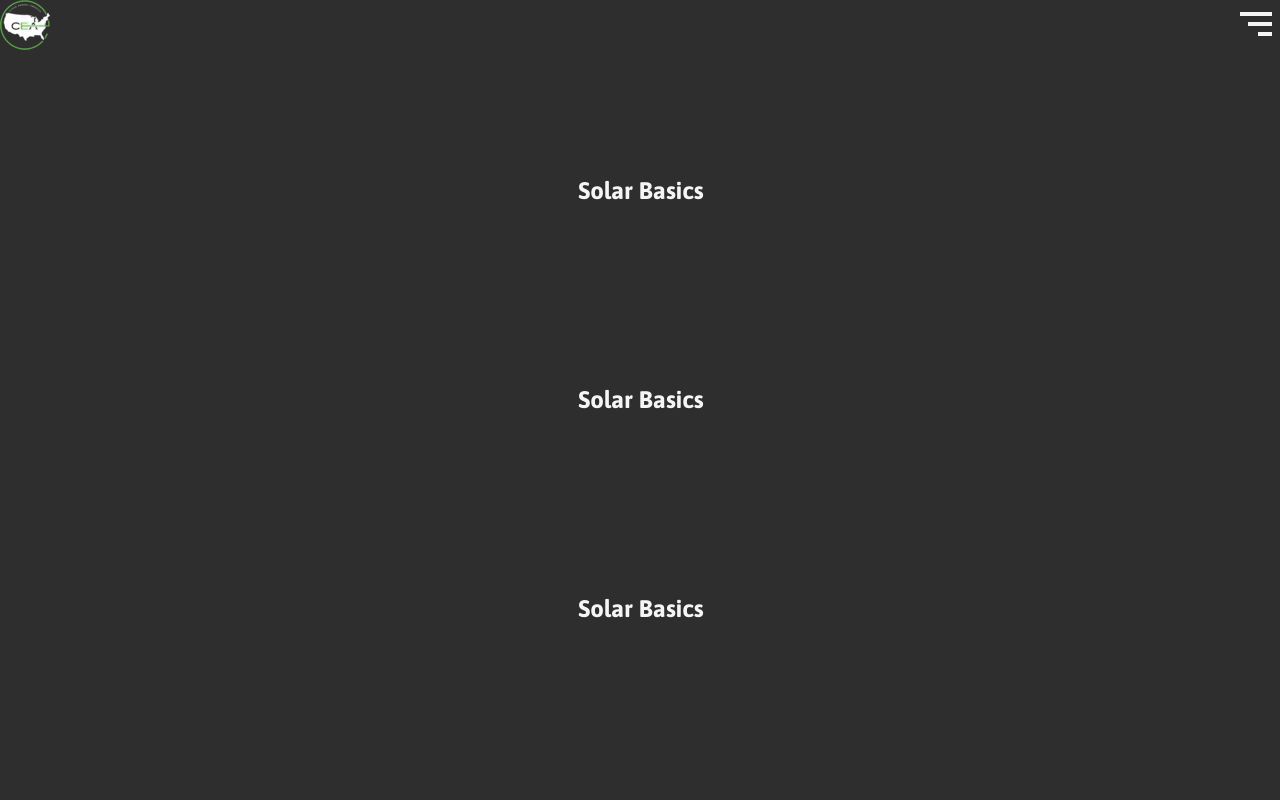
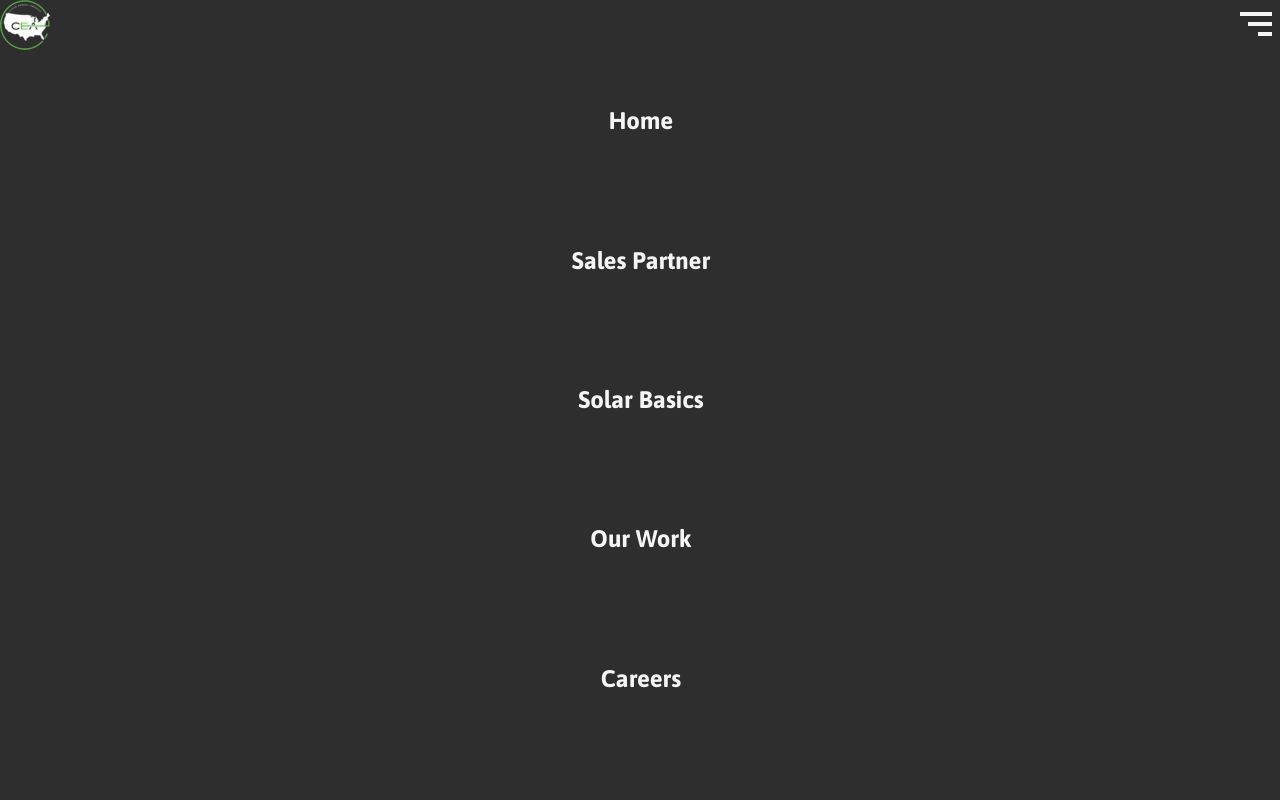
Before and after one commit to eric-santosCEA/second-solarcea, a React (Create React App) app: page / in a window 1280 px wide. Both pictures are taken after a click on the icon 1256 px from the left and 24 px from the top of the page. Shown: the top 800 px of the page. Built offline with nearby package versions, Linux system fonts and the light colour scheme.

Commit message:
added navigation to work page, updated links on nav

```diff
--- a/src/components/Navlinks.js
+++ b/src/components/Navlinks.js
@@ -15,14 +15,21 @@ const Navlinks = () => {
           <img src="./photos/logo.webp" alt="logo" />
         </Link>
         <div className={active ? 'links open' : 'links'}>
-          <Link to="/solar-basics" className="link">
-            <h1>Solar Basics</h1>
+          <Link to="/" className="link">
+            <h1>Home</h1>
+          </Link>
+          <Link to="/sales-partner" className="link">
+            <h1>Sales Partner</h1>
           </Link>
           <Link to="/solar-basics" className="link">
             <h1>Solar Basics</h1>
           </Link>
+          <Link to="/work" className="link">
+            <h1>Our Work</h1>
+          </Link>
+
           <Link to="/solar-basics" className="link">
-            <h1>Solar Basics</h1>
+            <h1>Careers</h1>
           </Link>
         </div>
         <div className="icon">
--- a/src/components/OurWork.js
+++ b/src/components/OurWork.js
@@ -1,11 +1,13 @@
 import React, { lazy } from 'react'
 import '../styles/our-work.css'
+import Navlinks from './Navlinks'
 
 const Footer = lazy(() => import('./Footer'))
 
 const OurWork = () => {
   return (
     <>
+      <Navlinks />
       <div className="work">
         <section className="title">Our Work</section>
         <figure>
--- a/src/styles/our-work.css
+++ b/src/styles/our-work.css
@@ -2,6 +2,7 @@
   display: flex;
   align-items: center;
   flex-flow: column wrap;
+  padding: 0 1rem;
 }
 .work .title {
   margin-top: 7rem;
@@ -34,6 +35,7 @@
   display: flex;
   justify-content: center;
   flex-flow: row wrap;
+  padding: 0 1rem;
 }
 @media screen and (min-width: 415px) {
   .images {
--- a/src/styles/our-work.less
+++ b/src/styles/our-work.less
@@ -2,7 +2,7 @@
   display: flex;
   align-items: center;
   flex-flow: column wrap;
-
+  padding: 0 1rem;
   .title {
     margin-top: 7rem;
     font-family: Asap, sans-serif;
@@ -13,7 +13,6 @@
     color: black;
     margin-top: 1rem;
     padding-bottom: 1rem;
-
     max-width: 90%;
     blockquote {
       margin: 0;
@@ -39,6 +38,7 @@
   display: flex;
   justify-content: center;
   flex-flow: row wrap;
+  padding: 0 1rem;
   @media screen and (min-width: 415px) {
     display: flex;
     justify-content: center;
```
